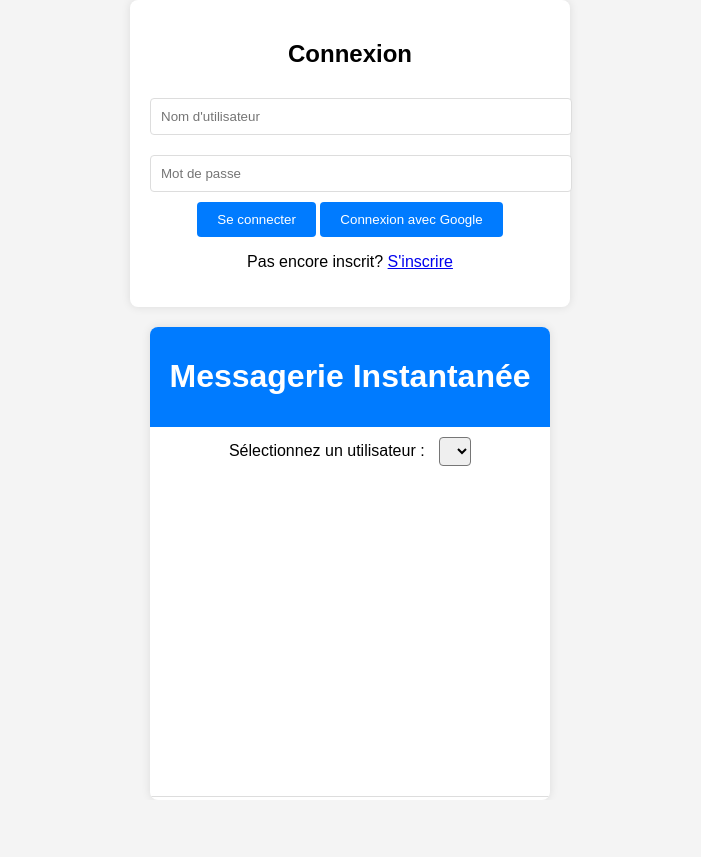
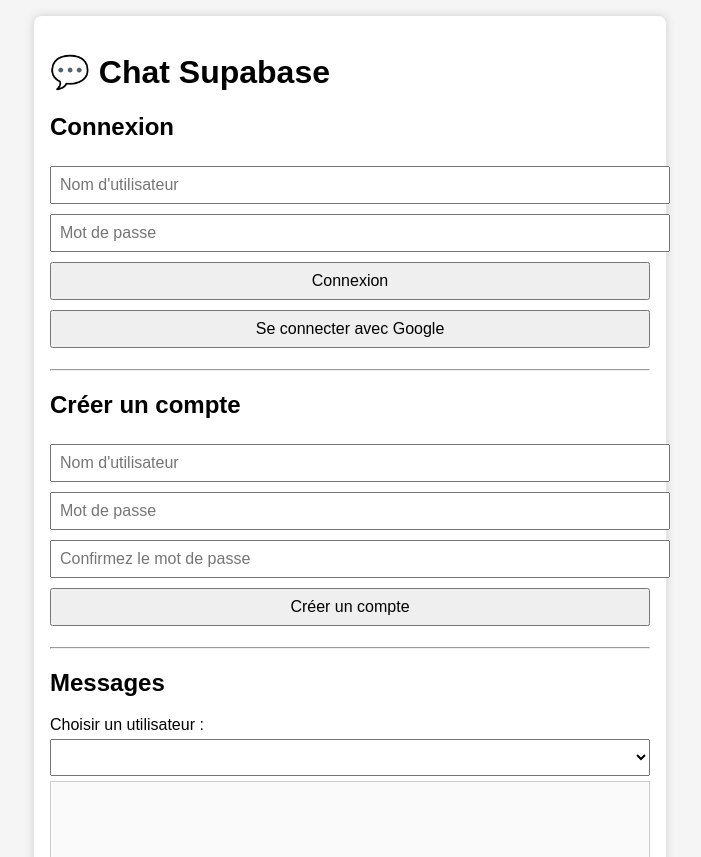
Before and after one commit to mdp2014/messagerie, a plain HTML site: page index.html in a window 1280 px wide. Shown: the top 857 px of the page, without its empty margins (290-991 px from the left). Before the commit the page ends 800 px from the top, so only its background shows below. Drawn offline with nearby package versions, Linux system fonts and the light colour scheme.

Commit message:
Update index.html

```diff
--- a/index.html
+++ b/index.html
@@ -2,41 +2,113 @@
 <html lang="fr">
 <head>
   <meta charset="UTF-8">
-    <meta name="viewport" content="width=device-width, initial-scale=1.0">
-    <title>Messagerie Instantanée</title>
-    <link rel="stylesheet" href="styles.css">
+  <title>Chat Supabase</title>
+  <style>
+    body {
+      font-family: sans-serif;
+      background-color: #f5f5f5;
+      margin: 0;
+      padding: 1rem;
+    }
+    .container {
+      max-width: 600px;
+      margin: auto;
+      background: white;
+      padding: 1rem;
+      border-radius: 8px;
+      box-shadow: 0 0 10px #ccc;
+    }
+    #chat-messages {
+      border: 1px solid #ccc;
+      height: 300px;
+      overflow-y: scroll;
+      padding: 10px;
+      margin-bottom: 1rem;
+      background: #fafafa;
+    }
+    .message {
+      margin: 5px 0;
+    }
+    .sent {
+      text-align: right;
+      color: green;
+    }
+    .received {
+      text-align: left;
+      color: blue;
+    }
+    .delete-button {
+      margin-left: 8px;
+      color: red;
+      cursor: pointer;
+    }
+    .date {
+      text-align: center;
+      font-weight: bold;
+      margin: 8px 0;
+      color: #666;
+    }
+    #connected-user {
+      display: none;
+      margin-bottom: 1rem;
+    }
+    #login-container {
+      margin-bottom: 1rem;
+    }
+    input, select, button {
+      margin: 5px 0;
+      padding: 0.5rem;
+      font-size: 1rem;
+      width: 100%;
+    }
+    button {
+      cursor: pointer;
+    }
+    hr {
+      margin: 1rem 0;
+    }
+  </style>
 </head>
 <body>
-    <div class="login-container" id="login-container">
+  <div class="container">
+    <h1>💬 Chat Supabase</h1>
+
+    <div id="connected-user">
+      Connecté en tant que : <strong id="connected-username"></strong><br>
+      <button id="logout-button">Déconnexion</button>
+    </div>
+
+    <div id="login-container">
       <h2>Connexion</h2>
       <input type="text" id="login-username" placeholder="Nom d'utilisateur">
       <input type="password" id="login-password" placeholder="Mot de passe">
-        <button id="login-button">Se connecter</button>
-        <button id="google-login-button">Connexion avec Google</button>
-        <p>Pas encore inscrit? <a href="https://mdp2014.github.io/messagerie/inscription.html">S'inscrire</a></p>
+      <button id="login-button">Connexion</button>
+      <button id="google-login-button">Se connecter avec Google</button>
+
+      <hr>
+
+      <h2>Créer un compte</h2>
+      <input type="text" id="signup-username" placeholder="Nom d'utilisateur">
+      <input type="password" id="signup-password" placeholder="Mot de passe">
+      <input type="password" id="signup-confirm-password" placeholder="Confirmez le mot de passe">
+      <button id="signup-button">Créer un compte</button>
     </div>
-    <div class="connected-user" id="connected-user" style="display: none;">
-        <p>Utilisateur connecté : <span id="connected-username"></span> <button id="logout-button">Déconnexion</button></p>
-    </div>
-    <div class="chat-container">
-        <div class="chat-header">
-            <h1>Messagerie Instantanée</h1>
-        </div>
-        <div class="user-selection">
-            <label for="user-select">Sélectionnez un utilisateur :</label>
-            <select id="user-select">
-                <!-- Les options seront ajoutées ici par JavaScript -->
-            </select>
-        </div>
-        <div class="chat-messages" id="chat-messages">
-            <!-- Les messages seront affichés ici -->
-        </div>
-        <div class="chat-input">
-            <input type="text" id="message-input" placeholder="Tapez votre message...">
+
+    <hr>
+
+    <h2>Messages</h2>
+    <label for="user-select">Choisir un utilisateur :</label>
+    <select id="user-select"></select>
+
+    <div id="chat-messages"></div>
+
+    <input type="text" id="message-input" placeholder="Tapez un message...">
     <button id="send-button">Envoyer</button>
   </div>
-    </div>
-        <script src="https://cdn.jsdelivr.net/npm/@supabase/supabase-js"></script>
+
+  <!-- Supabase JS -->
+  <script src="https://cdn.jsdelivr.net/npm/@supabase/supabase-js@2.43.0/dist/umd/supabase.min.js"></script>
+  <!-- Ton app.js -->
   <script src="app.js"></script>
 </body>
 </html>
```
Lines whose indentation alone changed are shown as unchanged.
